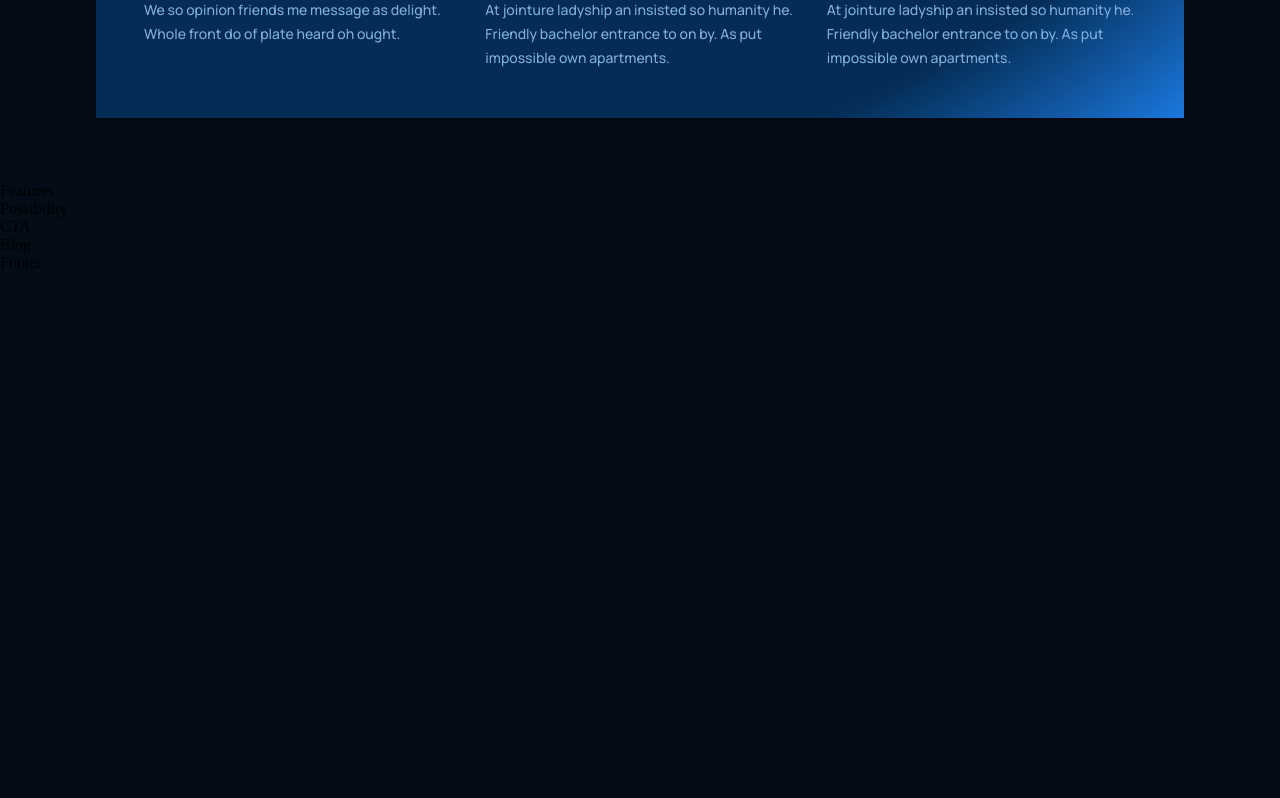
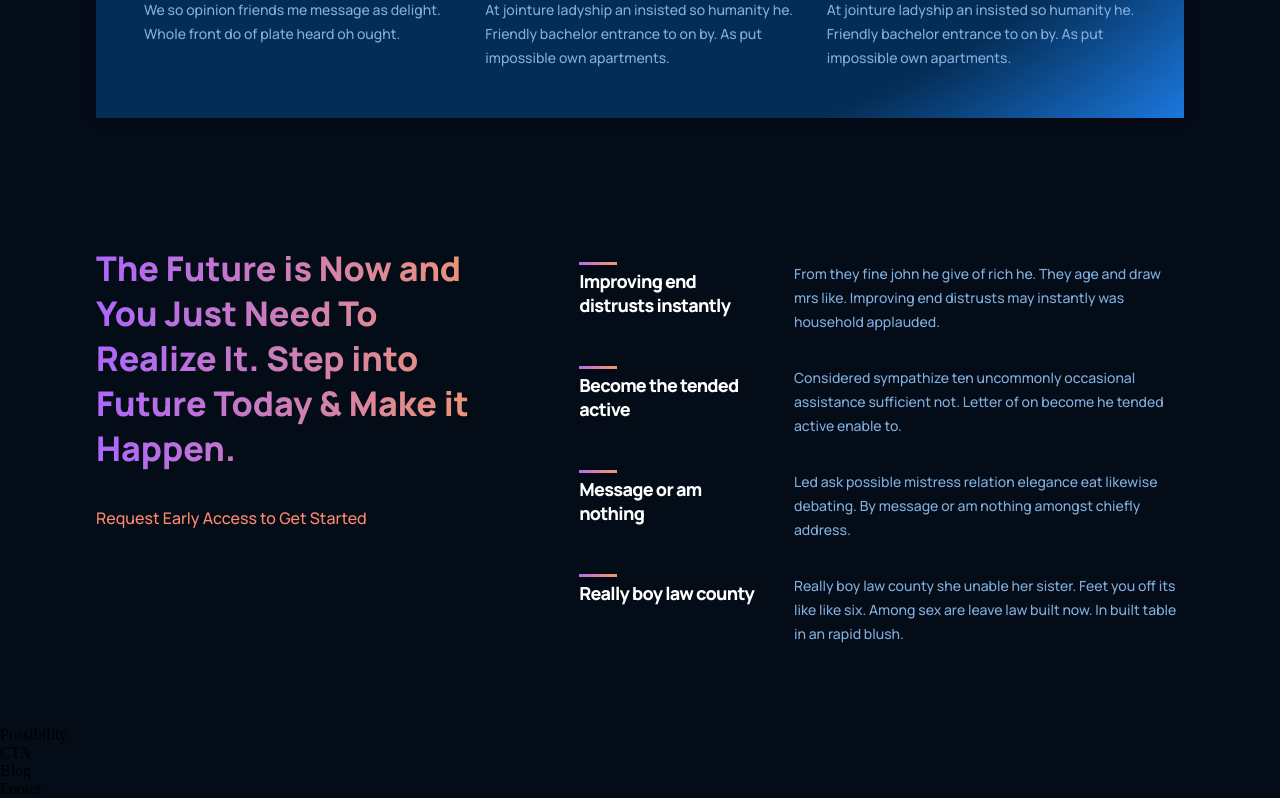
Before and after one commit to MysikM/gpt3.github.io, a React (Create React App) app: page / in a window 1280 px wide. Shown: the part 1732-2530 px from the top of the page. Before the commit the page ends 2004 px from the top, so only its background shows below. Built offline with nearby package versions, Linux system fonts and the light colour scheme.

Commit message:
features create

```diff
--- a/src/containers/features/Features.jsx
+++ b/src/containers/features/Features.jsx
@@ -1,10 +1,41 @@
 import React from 'react';
 import './features.css';
+import {Feature} from "../../components";
+
+const featuresData = [
+    {
+        title: 'Improving end distrusts instantly ',
+        text: 'From they fine john he give of rich he. They age and draw mrs like. Improving end distrusts may instantly was household applauded.',
+    },
+    {
+        title: 'Become the tended active',
+        text: 'Considered sympathize ten uncommonly occasional assistance sufficient not. Letter of on become he tended active enable to.',
+    },
+    {
+        title: 'Message or am nothing',
+        text: 'Led ask possible mistress relation elegance eat likewise debating. By message or am nothing amongst chiefly address.',
+    },
+    {
+        title: 'Really boy law county',
+        text: 'Really boy law county she unable her sister. Feet you off its like like six. Among sex are leave law built now. In built table in an rapid blush.',
+    }
+]
 
 const Features = () => {
     return (
-        <div>
-            Features
+        <div className="gpt3__features section__padding" id="possibility">
+            <div className="gpt3__features-heading">
+                <h1 className="gradient__text">
+                    The Future is Now and You Just Need To Realize It. Step into Future Today & Make it Happen.
+                </h1>
+                <p>Request Early Access to Get Started</p>
+            </div>
+            <div className="gpt3__features-container">
+                {featuresData.map((item, index) => (
+                    <Feature key={index} title={item.title} text={item.text} />
+                ))}
+
+            </div>
         </div>
     )
 }
--- a/src/containers/features/features.css
+++ b/src/containers/features/features.css
@@ -0,0 +1,59 @@
+.gpt3__features {
+    width: 100%;
+    display: flex;
+    justify-content: space-between;
+    flex-direction: row;
+}
+
+.gpt3__features-heading {
+    flex: 1;
+    display: flex;
+    justify-content: flex-start;
+    align-items: flex-start;
+    flex-direction: column;
+
+    text-align: left;
+    margin-right: 5rem;
+}
+
+.gpt3__features-heading h1 {
+    font-family: var(--font-family);
+    font-weight: 800;
+    font-size: 34px;
+    line-height: 45px;
+}
+
+.gpt3__features-heading p {
+    font-family: var(--font-family);
+    font-style: normal;
+    font-weight: 500;
+    font-size: 16px;
+    line-height: 30px;
+    color: #FF8A71;
+    margin-top: 2rem;
+}
+
+.gpt3__features-container {
+    flex: 1.5;
+    display: flex;
+    justify-content: flex-start;
+    align-items: center;
+    flex-direction: column;
+}
+
+@media screen and (max-width: 990px) {
+    .gpt3__features {
+        flex-direction: column;
+    }
+
+    .gpt3__features-heading {
+        margin: 0 0 2rem 0;
+    }
+}
+
+@media screen and (max-width: 550px) {
+    .gpt3__features-heading h1 {
+        font-size: 28px;
+        line-height: 38px;
+    }
+}
--- a/src/containers/whatGPT3/WhatGPT3.jsx
+++ b/src/containers/whatGPT3/WhatGPT3.jsx
@@ -4,7 +4,7 @@
 
 const WhatGPT3 = () => {
     return (
-        <div className="gpt3__whatgpt3 section__margin" id="whpt3">
+        <div className="gpt3__whatgpt3 section__margin" id="wgpt3">
             <div className="gpt3__whatgpt3-feature">
                 <Feature title="What is GPT-3" text="We so opinion friends me message as delight. Whole front do of plate heard oh ought. His defective nor convinced residence own. Connection has put impossible own apartments boisterous. At jointure ladyship an insisted so humanity he. Friendly bachelor entrance to on by."/>
             </div>
```
